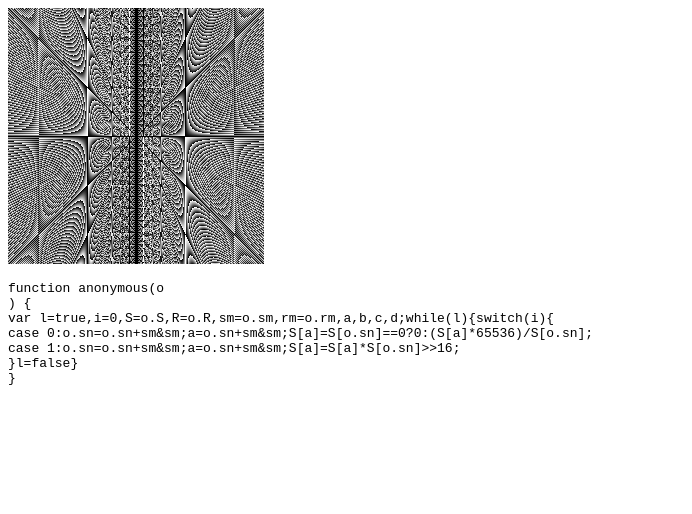
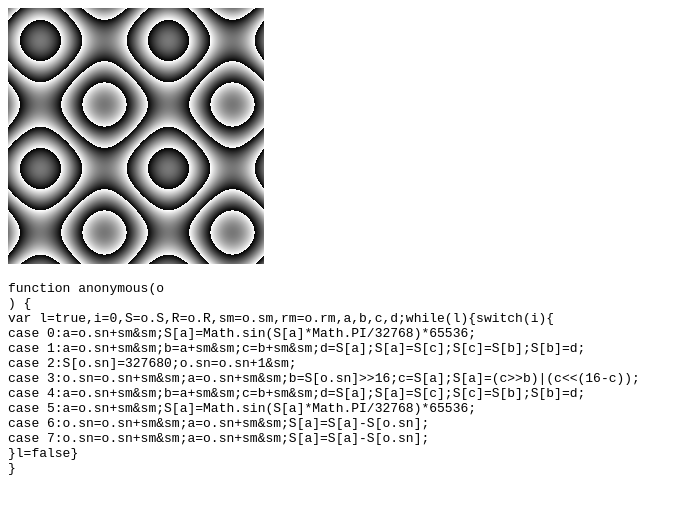
Before and after one commit to flupe/jibniz, a plain HTML site: page index.html in a window 1280 px wide. Shown: the whole page, without its empty margins (0-692 px from the left). Drawn offline with Linux system fonts and the light colour scheme; animation ran at ten frames a second.

Commit message:
fixes + github pliz

```diff
--- a/index.html
+++ b/index.html
@@ -4,7 +4,7 @@
     <script src="jibniz.js"></script>
     <script>
       var VM = new jibniz.Console
-      VM.program = jibniz.compile('/*')
+      VM.program = jibniz.compile('sv5rvs--')
       document.body.appendChild(VM.domElement)
 
       VM.run()
--- a/jibniz.js
+++ b/jibniz.js
@@ -122,7 +122,7 @@ var codes = {
      + 'S[a]=Math.sin(S[a]*Math.PI/32768)*65536;',
   'a': sdecr
      + 'a=o.sn+sm&sm;'
-     + 'S[a]=Math.atan(S[a]/65536,S[o.sn]/65536)/Math.PI*32768;',
+     + 'S[a]=Math.atan2(S[a]/65536,S[o.sn]/65536)/Math.PI*32768;',
   '<': 'a=o.sn+sm&sm;'
      + 'if(S[a]>0)S[a]=0;',
   '>': 'a=o.sn+sm&sm;'
@@ -157,6 +157,7 @@ var codes = {
   'j': 'c.outdex();',
   'R': 'c.retaddr();',
   'P': 'c.pushtors();',
+  'U': '',
   'J': sdecr
      + 'i=S[o.sn];continue;'
 }
```
